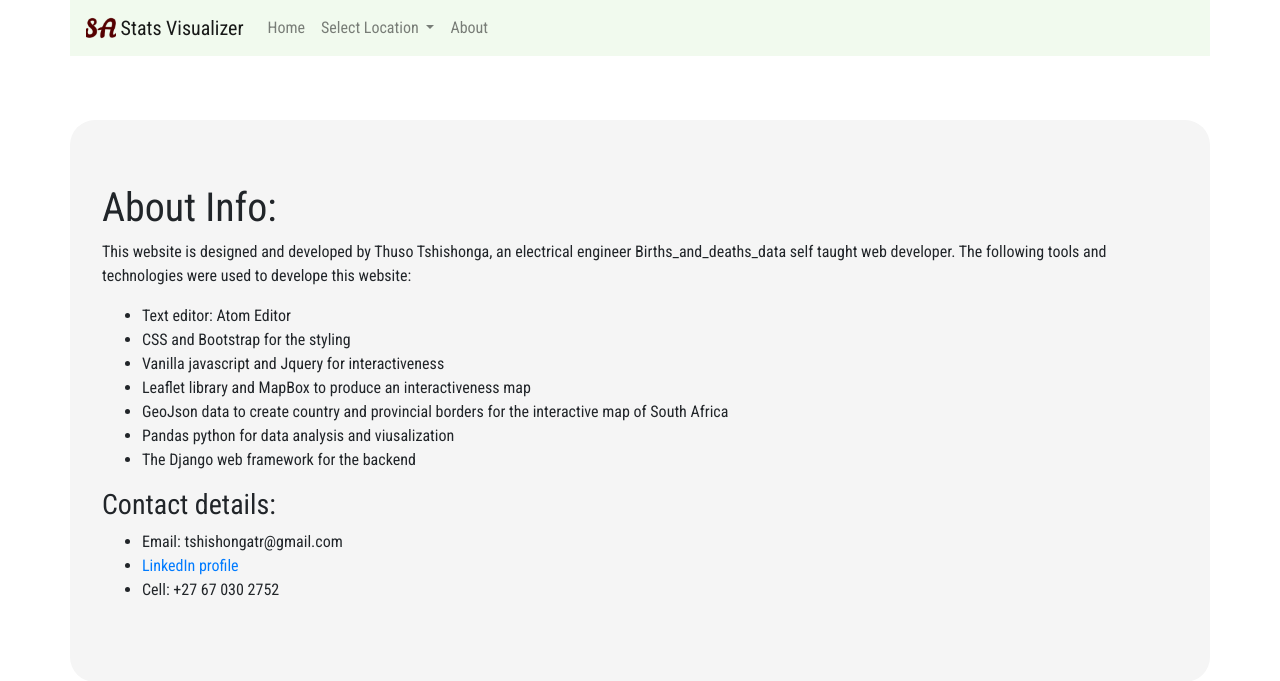
After one commit to ThusoTR/SA-Stats-Visualizer-on-Map, a Django app: page /about in a window 1280 px wide. The commit adds this page. Shown: the top 681 px of the page. Run offline with Django 3.2, Linux system fonts and the light colour scheme; some libraries are stand-ins or nearby versions.

Commit message:
Do final touches and deploy

```diff
--- a/SA_Stats_Visualizer/SA_Stats_Visualizer/urls.py
+++ b/SA_Stats_Visualizer/SA_Stats_Visualizer/urls.py
@@ -22,4 +22,5 @@ urlpatterns = [
     re_path(r'^$', views.home_page, name = 'index'),
     re_path(r'^South Africa$', views.load_south_african_stats, name = 'South Africa'),
     path('province/<str:name>', views.loaf_provincial_stats, name = 'provincial'),
+    re_path(r'^about$', views.about_page, name = 'about'),
 ]
--- a/SA_Stats_Visualizer/main_application/views.py
+++ b/SA_Stats_Visualizer/main_application/views.py
@@ -22,3 +22,6 @@ def loaf_provincial_stats(request, name):
 
     print(main_context_dict)
     return render(request, 'view_provincial_stats.html', main_context_dict)
+
+def about_page(request):
+    return render(request, 'about_page.html')
--- /dev/null
+++ b/SA_Stats_Visualizer/shared_static_files/about_page.css
@@ -0,0 +1,8 @@
+.about_content{
+  justify-content: center;
+  align-items: center;
+
+  margin-top: 5%;
+  border-radius: 25px;
+  background-color: #f5f5f5;
+}
--- /dev/null
+++ b/SA_Stats_Visualizer/shared_static_files/base.css
@@ -0,0 +1,3 @@
+body{
+  font-family: 'Roboto Condensed', sans-serif;
+}
--- a/SA_Stats_Visualizer/shared_static_files/map_visualization.css
+++ b/SA_Stats_Visualizer/shared_static_files/map_visualization.css
@@ -19,6 +19,7 @@
          padding-top: 2%;
          padding-right: 5%;
          margin-bottom: 5%;
+         margin-top: 5%;
        }
 
 @media (max-device-width: 600px){
--- a/SA_Stats_Visualizer/shared_static_files/view_SA_stats.css
+++ b/SA_Stats_Visualizer/shared_static_files/view_SA_stats.css
@@ -5,6 +5,7 @@
   justify-content: space-evenly;
   flex-grow: 1;
   align-items: baseline;
+  margin-top: 3%;
 }
 img{
   max-width: 400px;
--- /dev/null
+++ b/SA_Stats_Visualizer/templates/about_page.html
@@ -0,0 +1,39 @@
+{% extends "base.html" %}
+
+{% block title %}
+  About me
+{% endblock %}
+
+{% block links %}
+  <meta name="viewport" content="width=device-width, initial-scale=1.0, maximum-scale=1.0, user-scalable=no" />
+
+  {% load static %}
+
+  <link rel="stylesheet" href="{% static "about_page.css" %}">
+
+{% endblock %}
+
+{% block content %}
+<div class="about_content jumbotron container">
+  <h1>About Info:</h1>
+  <p>This website is designed and developed by Thuso Tshishonga, an electrical engineer Births_and_deaths_data
+  self taught web developer. The following tools and technologies were used to develope this website:</p>
+
+  <ul>
+    <li>Text editor: Atom Editor</li>
+    <li>CSS and Bootstrap for the styling</li>
+    <li>Vanilla javascript and Jquery for interactiveness</li>
+    <li>Leaflet library and MapBox to produce an interactiveness map</li>
+    <li>GeoJson data to create country and provincial borders for the interactive map of South Africa </li>
+    <li>Pandas python for data analysis and viusalization</li>
+    <li>The Django web framework for the backend</li>
+  </ul>
+
+  <h3>Contact details:</h3>
+  <ul>
+    <li>Email: tshishongatr@gmail.com</li>
+    <li><a href="https://linkedin.com/in/thuso-tshishonga-077723115">LinkedIn profile</a></li>
+    <li>Cell: +27 67 030 2752</li>
+  </ul>
+</div>
+{%endblock%}
--- a/SA_Stats_Visualizer/templates/base.html
+++ b/SA_Stats_Visualizer/templates/base.html
@@ -3,18 +3,22 @@
   <head>
     <meta charset="utf-8">
     <script src="https://code.jquery.com/jquery-3.5.1.js" integrity="sha256-QWo7LDvxbWT2tbbQ97B53yJnYU3WhH/C8ycbRAkjPDc=" crossorigin="anonymous"></script>
-
+    {% load static %}
     <link rel="stylesheet" href="https://stackpath.bootstrapcdn.com/bootstrap/4.3.1/css/bootstrap.min.css" integrity="sha384-ggOyR0iXCbMQv3Xipma34MD+dH/1fQ784/j6cY/iJTQUOhcWr7x9JvoRxT2MZw1T" crossorigin="anonymous">
     <script src="https://stackpath.bootstrapcdn.com/bootstrap/4.3.1/js/bootstrap.min.js" integrity="sha384-JjSmVgyd0p3pXB1rRibZUAYoIIy6OrQ6VrjIEaFf/nJGzIxFDsf4x0xIM+B07jRM" crossorigin="anonymous"></script>
-
+    <link rel="stylesheet" href="{% static "base.css" %}">
+    <link href="https://fonts.googleapis.com/css2?family=Roboto+Condensed:ital@0;1&display=swap" rel="stylesheet">
+    <link rel="shortcut icon" href="{% static 'favicon.ico' %}" />
     {% block links %}
     {% endblock %}
     <title>{% block title %} Title of site page {% endblock %}</title>
 
   </head>
   <body>
-    <nav class="navbar navbar-expand-lg navbar-light container">
-      <a class = "navbar-brand"href="{% url 'index' %}" >My Brand</a>
+    <nav class="navbar navbar-expand-lg navbar-light container" style="background-color: #f1faee;">
+      <a class = "navbar-brand mb-0 h1"href="{% url 'index' %}" >
+        <img src="{% static 'favicon.ico' %}" width="30" height="30" class="d-inline-block align-top" alt="">
+        Stats Visualizer</a>
       <button class="navbar-toggler" type="button" data-toggle="collapse" data-target="#navbarSupportedContent" aria-controls="navbarSupportedContent" aria-expanded="false" aria-label="Toggle navigation">
           <span class="navbar-toggler-icon"></span>
       </button>
@@ -43,7 +47,7 @@
               </div>
           </li>
           <li nav-item active>
-            <a class="nav-link" href="#"> About Project </a>
+            <a class="nav-link" href="{% url 'about'%}"> About</a>
           </li>
 
           </div>
--- a/SA_Stats_Visualizer/templates/index.html
+++ b/SA_Stats_Visualizer/templates/index.html
@@ -52,4 +52,5 @@
 
   <script type="text/javascript" src="{% static "index.js" %}"> </script>
 
+
 {% endblock %}
```
Also changed, not shown: SA_Stats_Visualizer/shared_static_files/android-chrome-192x192.png (added), SA_Stats_Visualizer/shared_static_files/android-chrome-512x512.png (added), SA_Stats_Visualizer/shared_static_files/apple-touch-icon.png (added), SA_Stats_Visualizer/shared_static_files/favicon-16x16.png (added), SA_Stats_Visualizer/shared_static_files/favicon-32x32.png (added), SA_Stats_Visualizer/shared_static_files/favicon.ico (added), SA_Stats_Visualizer/shared_static_files/site.webmanifest (added).
